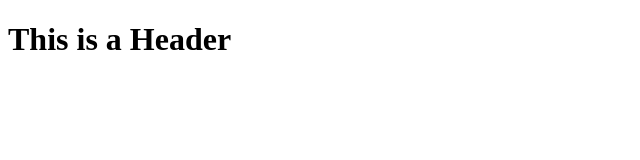
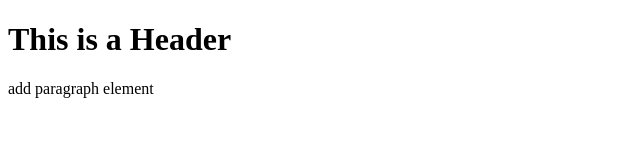
Before and after one commit to DeAnnaN01/git-test, a plain HTML site: page index.html in a window 1280 px wide. Shown: the whole page, without its empty margins (0-640 px from the left). Drawn offline with Linux system fonts and the light colour scheme.

Commit message:
Second commit

```diff
--- a/index.html
+++ b/index.html
@@ -2,5 +2,6 @@
 <html>
     <body>
         <h1>This is a Header</h1>
+        <p>add paragraph element</p>
     </body>
 </html>
```
